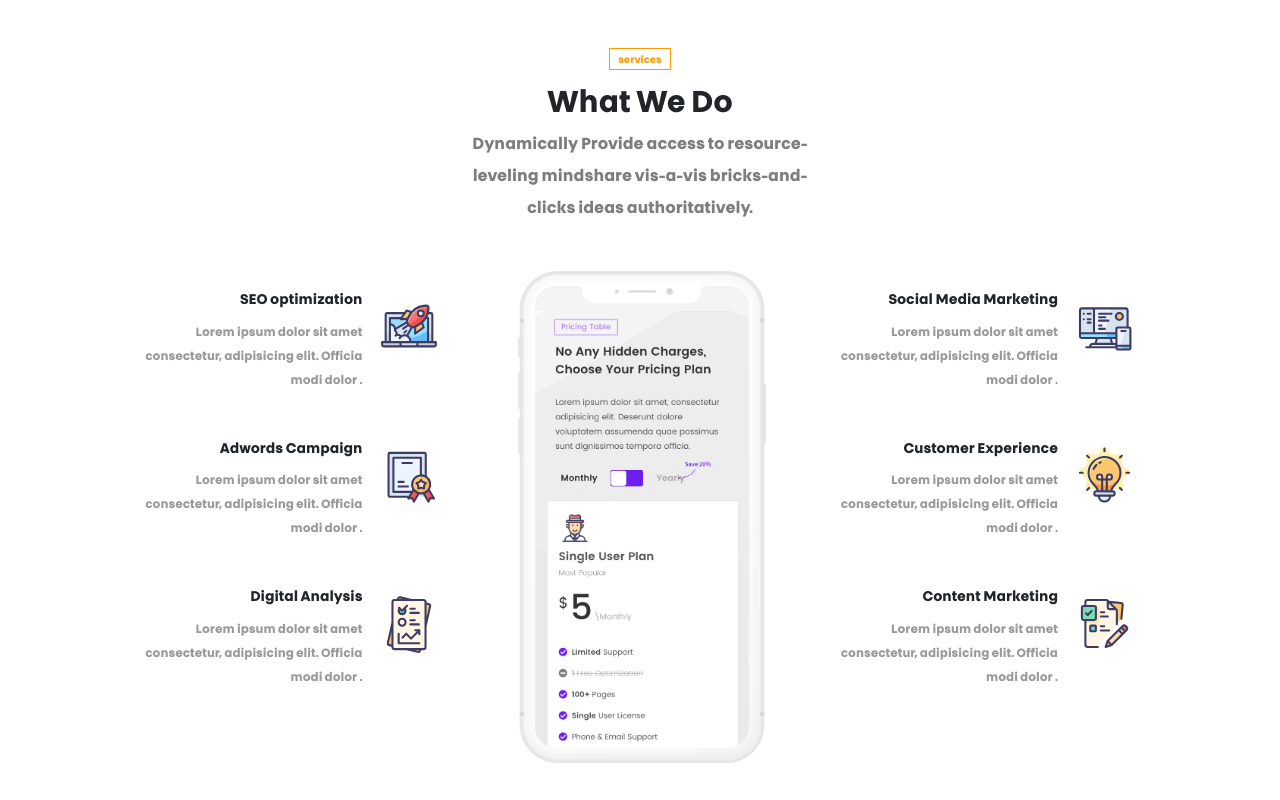
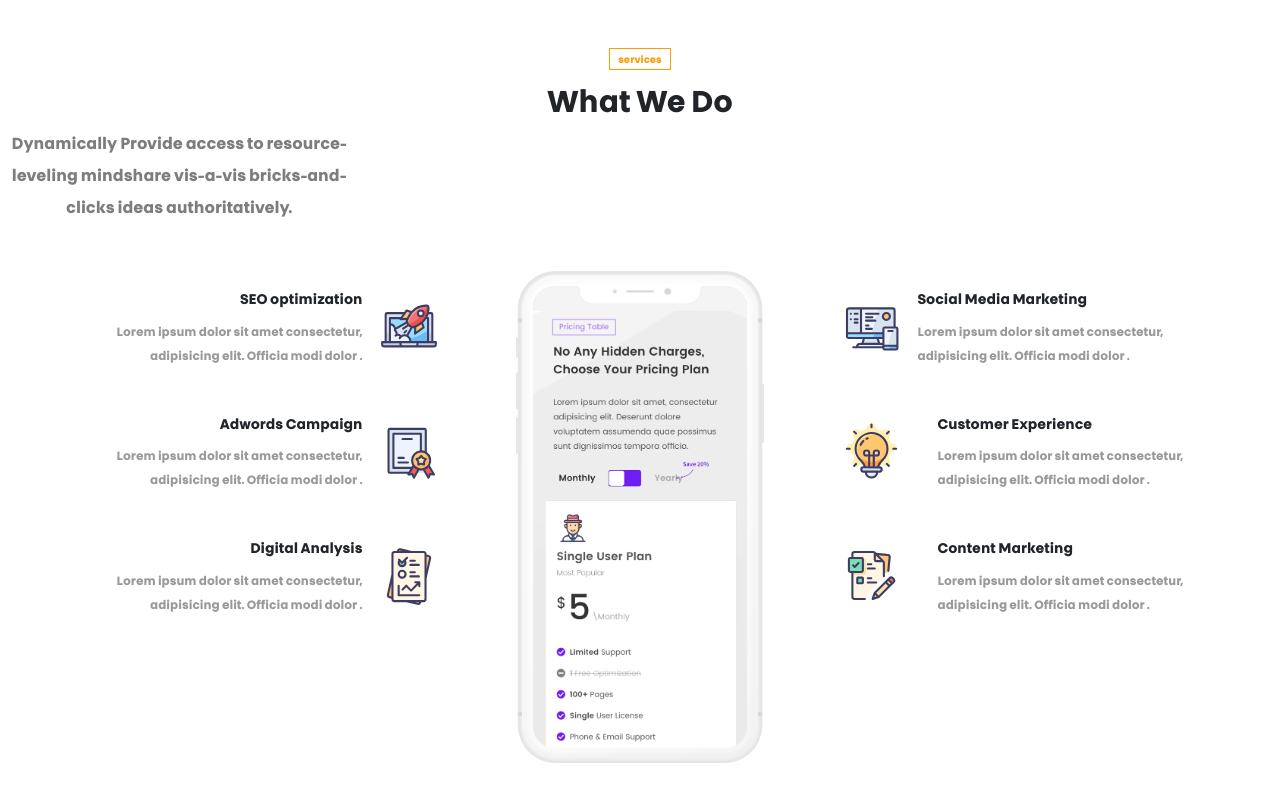
Before and after one commit to Abdelnasser31/team-b-project-bootstarp, a plain HTML site: page index.html in a window 1280 px wide. Shown: the part 940-1740 px from the top of the page. Drawn offline with nearby package versions, Linux system fonts and the light colour scheme.

Commit message:
fix the images position in the third columns

```diff
--- a/css/services.css
+++ b/css/services.css
@@ -4,13 +4,11 @@ section .h1{
 }
 .services p.headline{
     width: 28%;
-    margin: 0 auto;
     line-height: 2em;
     color: #7d7d7d;
 }
 .services .card-title{
     font-weight: bolder;
-    padding-right: 0;
     font-size: 14px;
 
 }
@@ -18,7 +16,6 @@ section .h1{
     color: #999;
     font-size: 12px;
     line-height: 2em;
-    padding-left: 30px;
 
 
 }
--- a/index.html
+++ b/index.html
@@ -210,7 +210,7 @@
             </div> <!-- .col -4  -->
 
             <!-- Start The second column of the services sections -->
-            <div class="col-3 text-right mb-5 ml-5 mr-0">
+            <div class="col-3 text-right mb-5 mx-auto">
                 <img src="images/services-mobile.png" />
             </div>
             <!-- End the second of the services sections-->
@@ -218,10 +218,10 @@
             <!-- Start the third column -->
 
             <div class="col-4 text-right mb-5">
-                <div class="row">
-                    <div class="card-body text-right pr-0 col-9 mb-2">
+                <div class="row flex-row-reverse ">
+                    <div class="card-body text-left pl-0 col-9 mb-2">
                         <h5 class="card-title ">Social Media Marketing</h5>
-                        <p class="card-text float-left">Lorem ipsum dolor sit amet consectetur, adipisicing elit.
+                        <p class="card-text">Lorem ipsum dolor sit amet consectetur, adipisicing elit.
                             Officia modi dolor .</p>
 
                     </div> <!-- .card-body -->
@@ -229,8 +229,8 @@
                         <img src="images/services-social-media-marketing.svg">
                     </div> <!-- .card-image -->
                 </div> <!-- .row for the card -->
-                <div class="row">
-                    <div class="card-body text-right pr-0 col-9 mb-2">
+                <div class="row flex-row-reverse">
+                    <div class="card-body text-left pr-0 col-9 mb-2">
                         <h5 class="card-title ">Customer Experience</h5>
                         <p class="card-text float-left">Lorem ipsum dolor sit amet consectetur, adipisicing elit.
                             Officia modi dolor .</p>
@@ -240,8 +240,8 @@
                         <img src="images/Services-customer-ex.svg">
                     </div> <!-- .card-image -->
                 </div> <!-- .row for the card -->
-                <div class="row">
-                    <div class="card-body text-right pr-0 col-9">
+                <div class="row flex-row-reverse">
+                    <div class="card-body text-left pr-0 col-9">
                         <h5 class="card-title ">Content Marketing</h5>
                         <p class="card-text float-left">Lorem ipsum dolor sit amet consectetur, adipisicing elit.
                             Officia modi dolor .</p>
```
